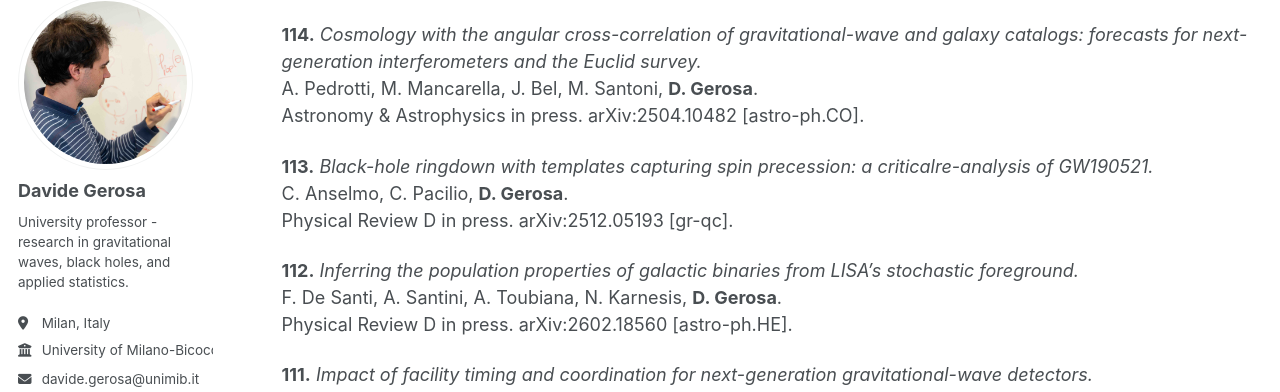
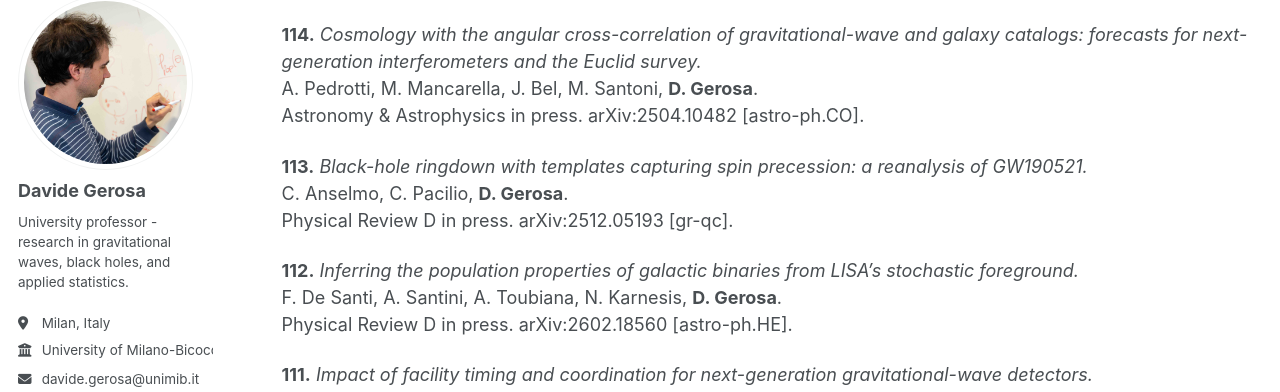
Before and after one commit to dgerosa/website, a Jekyll site: the page built from _pages/publications.md, in a window 1280 px wide and 900 px high, scrolled down 1181 px. Shown: the part 104-496 px from the top of the window. Built offline with Jekyll 4.4.1, drawn with Linux system fonts in a browser that asks for light colours; some web fonts are replaced; some of the changed text lies outside the part shown.

Commit message:
Website update from workflow

```diff
--- a/_pages/_publications.md
+++ b/_pages/_publications.md
@@ -49,14 +49,14 @@ A. Pedrotti, M. Mancarella, J. Bel, M. Santoni, **D. Gerosa**.\
 Astronomy & Astrophysics in press. <a href="https://arxiv.org/abs/2504.10482" style="color: inherit; text-decoration: none;">arXiv:2504.10482 [astro-ph.CO]</a>.
 
 **113.**
-*Black-hole ringdown with templates capturing spin precession: a criticalre-analysis of GW190521.*\
+*Black-hole ringdown with templates capturing spin precession: a reanalysis of GW190521.*\
 C. Anselmo, C. Pacilio, **D. Gerosa**.\
 Physical Review D in press. <a href="https://arxiv.org/abs/2512.05193" style="color: inherit; text-decoration: none;">arXiv:2512.05193 [gr-qc]</a>.
 
 **112.**
 *Inferring the population properties of galactic binaries from LISA's stochastic foreground.*\
 F. De Santi, A. Santini, A. Toubiana, N. Karnesis, **D. Gerosa**.\
-Physical Review D in press. <a href="https://arxiv.org/abs/2602.18560" style="color: inherit; text-decoration: none;">arXiv:2602.18560 [astro-ph.HE]</a>.
+<a href="https://journals.aps.org/prd/abstract/10.1103/9lc5-vgw5" style="color: inherit; text-decoration: none;">Physical Review D in press</a>. <a href="https://arxiv.org/abs/2602.18560" style="color: inherit; text-decoration: none;">arXiv:2602.18560 [astro-ph.HE]</a>.
 
 **111.**
 *Impact of facility timing and coordination for next-generation gravitational-wave detectors.*\
```
Also changed, not shown: other parts of _pages/_publications.md (+1 -1 lines), _pages/_citations.md (+2 -2 lines), _pages/_group.md (+1 -1 lines), _pages/_talks.md (+1 -1 lines).
